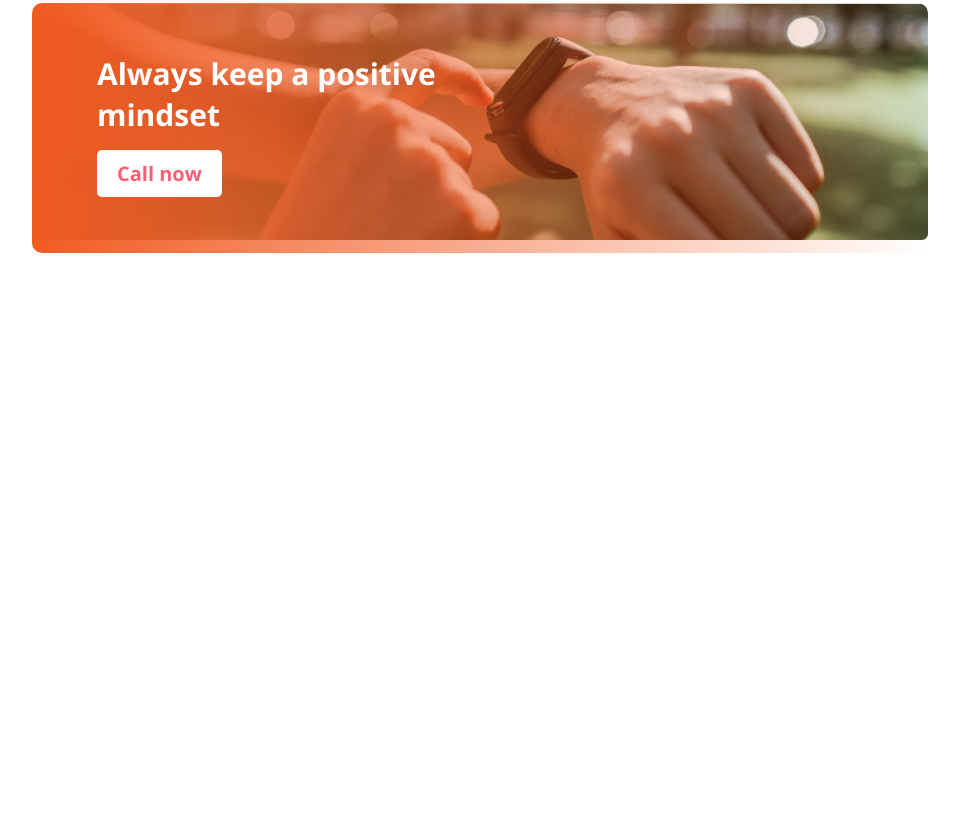
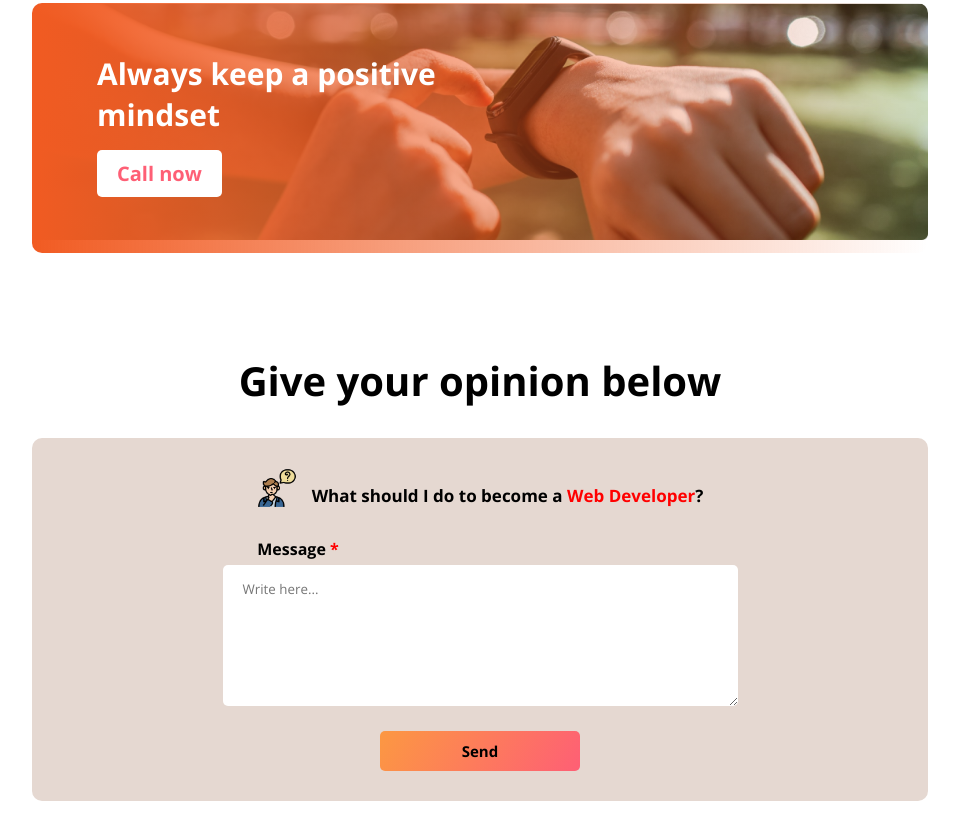
Before and after one commit to NahidAhmed47/assignment01, a plain HTML site: page index.html in a window 1280 px wide. Shown: the part 2091-2930 px from the top of the page, without its empty margins (160-1119 px from the left). Before the commit the page ends 2444 px from the top, so only its background shows below. Drawn offline with nearby package versions, Linux system fonts and the light colour scheme; a web font is replaced by a local one.

Commit message:
opinion section added

```diff
--- a/index.html
+++ b/index.html
@@ -5,7 +5,12 @@
     <meta http-equiv="X-UA-Compatible" content="IE=edge" />
     <meta name="viewport" content="width=device-width, initial-scale=1.0" />
     <title>Assignment-01</title>
-    <link rel="preconnect" href="https://fonts.googleapis.com"><link rel="preconnect" href="https://fonts.gstatic.com" crossorigin><link href="https://fonts.googleapis.com/css2?family=Open+Sans:wght@400;700;900&family=Sevillana&display=swap" rel="stylesheet">
+    <link rel="preconnect" href="https://fonts.googleapis.com" />
+    <link rel="preconnect" href="https://fonts.gstatic.com" crossorigin />
+    <link
+      href="https://fonts.googleapis.com/css2?family=Open+Sans:wght@400;700;900&family=Sevillana&display=swap"
+      rel="stylesheet"
+    />
     <link rel="stylesheet" href="styles/style.css" />
   </head>
   <body>
@@ -23,31 +28,43 @@
     <main>
       <section class="failure-section">
         <div class="img-container">
-                <img src="images/my-pic.png" alt="owner pic">
+          <img src="images/my-pic.png" alt="owner pic" />
         </div>
         <div class="failure-container">
           <h3 class="section-title">My failures of previous year</h3>
-                <p class="section-description">Contrary to popular belief, Lorem Ipsum is not simply random text. It has roots in a piece of classical Latin literature from 45 BC, making it over 2000 years old. Richard McClintock.</p>
+          <p class="section-description">
+            Contrary to popular belief, Lorem Ipsum is not simply random text.
+            It has roots in a piece of classical Latin literature from 45 BC,
+            making it over 2000 years old. Richard McClintock.
+          </p>
           <div class="check-mark-div">
             <div class="check-mark-sub-div">
-                        <img src="images/icons/checkmark.png" alt="checkmark">
-                        <p class="check-mark-description">Contrary to popular belief, is not simply.</p>
+              <img src="images/icons/checkmark.png" alt="checkmark" />
+              <p class="check-mark-description">
+                Contrary to popular belief, is not simply.
+              </p>
             </div>
             <div class="check-mark-sub-div">
-                        <img src="images/icons/checkmark.png" alt="checkmark">
+              <img src="images/icons/checkmark.png" alt="checkmark" />
               <p class="check-mark-description">Contrary to popular belief.</p>
             </div>
             <div class="check-mark-sub-div">
-                        <img src="images/icons/checkmark.png" alt="checkmark">
-                        <p class="check-mark-description">Contrary to popular belief, is not simply.</p>
+              <img src="images/icons/checkmark.png" alt="checkmark" />
+              <p class="check-mark-description">
+                Contrary to popular belief, is not simply.
+              </p>
             </div>
             <div class="check-mark-sub-div">
-                        <img src="images/icons/checkmark.png" alt="checkmark">
-                        <p class="check-mark-description">Contrary to popular belief, is not simply.</p>
+              <img src="images/icons/checkmark.png" alt="checkmark" />
+              <p class="check-mark-description">
+                Contrary to popular belief, is not simply.
+              </p>
             </div>
             <div class="check-mark-sub-div">
-                        <img src="images/icons/checkmark.png" alt="checkmark">
-                        <p class="check-mark-description">Contrary to popular belief, is not simply.</p>
+              <img src="images/icons/checkmark.png" alt="checkmark" />
+              <p class="check-mark-description">
+                Contrary to popular belief, is not simply.
+              </p>
             </div>
           </div>
         </div>
@@ -56,22 +73,22 @@
         <h3 class="section-title">My Plans</h3>
         <div class="points-of-plan">
           <div class="single-point">
-                    <img src="images/icons/web.png" alt="web">
+            <img src="images/icons/web.png" alt="web" />
             <h4>Web Development</h4>
             <p>I want start</p>
           </div>
           <div class="single-point">
-                    <img src="images/icons/js.png" alt="js">
+            <img src="images/icons/js.png" alt="js" />
             <h4>JavaScript</h4>
             <p>I want to start</p>
           </div>
           <div class="single-point">
-                    <img src="images/icons/smoke.png" alt="smoke">
+            <img src="images/icons/smoke.png" alt="smoke" />
             <h4>Smoke habit</h4>
             <p>I already exists</p>
           </div>
           <div class="single-point">
-                    <img src="images/icons/ecom.png" alt="ecom">
+            <img src="images/icons/ecom.png" alt="ecom" />
             <h4>Ecommerce</h4>
             <p>I want to develop</p>
           </div>
@@ -80,7 +97,32 @@
       <section class="positive-mindset">
         <div class="title-div">
           <h3 class="title">Always keep a positive mindset</h3>
-                <input type="button" value="Call now" class="btn-primary">
+          <input type="button" value="Call now" class="btn-primary" />
+        </div>
+      </section>
+      <section class="opinion-section">
+        <h3 class="section-title">Give your opinion below</h3>
+        <div class="opinion-container">
+          <div class="question-container">
+            <img src="images/icons/problem.png" alt="problem" />
+            <p class="opinion-title">
+              What should I do to become a <strong>Web Developer</strong>?
+            </p>
+          </div>
+          <form action="">
+            <label for="textarea"
+              >Message <span>*</span>
+            </label> <br />
+              <textarea
+                name=""
+                id="textarea"
+                cols="60"
+                rows="7"
+                placeholder="Write here..."
+              ></textarea>
+            <br />
+            <input type="button" value="Send" class="btn-primary" />
+          </form>
         </div>
       </section>
     </main>
--- a/styles/style.css
+++ b/styles/style.css
@@ -129,7 +129,6 @@
     height: 230px;
     border: 0;
     margin: 50px 15% 100px 15%;
-    /* background-image: url(../images/watch.png); */
     background: linear-gradient(90deg, #F15B22 0%, rgba(241, 91, 34, 0) 100%),url("../images/watch.png");
     background-repeat: no-repeat;
     background-size: contain;
@@ -152,3 +151,64 @@
     background-color: white;
     color: #FE5F75;
 }
+
+/* opinion section added */
+.opinion-section{
+    width: 70%;
+    height: auto;
+    border: 0;
+    margin: 50px 15% 100px 15%;
+    display: flex;
+    flex-direction: column;
+    gap: 30px;
+    align-items: center;
+}
+.opinion-container{
+    width: 100%;
+    height: auto;
+    border: 0;
+    background-color: #e5d8d1;
+    padding: 30px 0;
+    border-radius: 10px;
+    text-align: center;
+}
+.opinion-container img{
+    width: 40px;
+    height: auto;
+}
+.question-container{
+    display: flex;
+    gap: 15px;
+    justify-content: center;
+    align-items: center;
+}
+.question-container p{
+    padding-top: 15px;
+    font-size: 17px;
+    font-weight: 600;
+}
+.question-container p strong{
+    color: red;
+}
+.opinion-container form{
+    padding-top: 30px;
+}
+.opinion-container form label{
+    padding-right: 364px;
+    font-weight: 600;
+}
+.opinion-container form textarea{
+    margin: 5px 0 20px 0;
+    padding: 15px 0 0 20px;
+    border: 0;
+    border-radius: 5px;
+}
+.opinion-container form span{
+    color: red;
+}
+.opinion-container form input[type="button"]{
+    width: 200px;
+    height: 40px;
+    font-size: 15px;
+    background: linear-gradient(120deg,#FC9842,#FE5F75);
+}
```
Also changed, not shown: images/icons/problem.png (added). Lines whose indentation alone changed are shown as unchanged.
